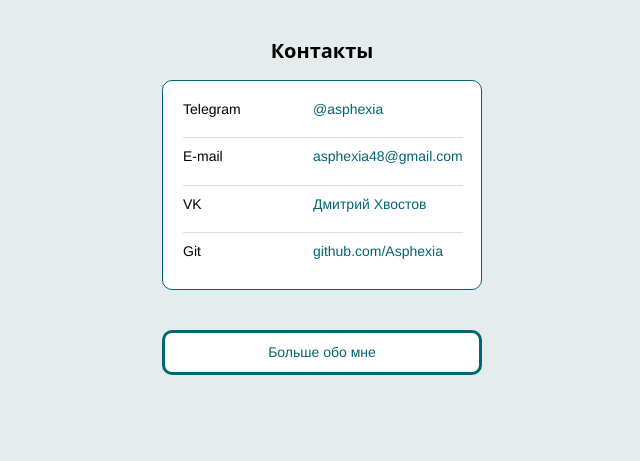
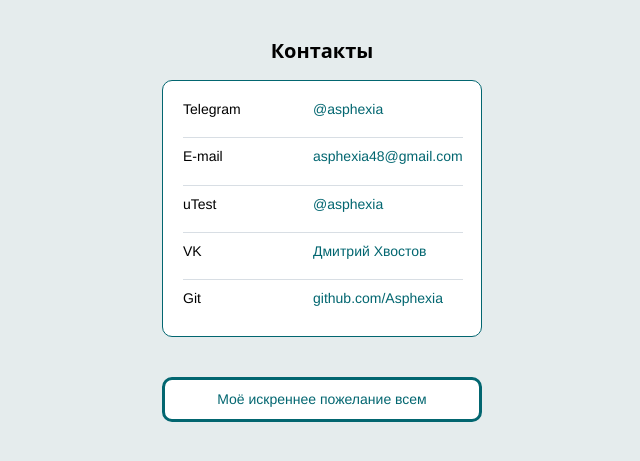
Before and after one commit to Asphexia/asphexia.github.io, a plain HTML site: page index.html in a window 1280 px wide. Shown: the part 463-924 px from the top of the page, without its empty margins (318-958 px from the left). Before the commit the page ends 878 px from the top, so only its background shows below. Drawn offline with Linux system fonts and the light colour scheme.

Commit message:
button_and_utest

```diff
--- a/index.html
+++ b/index.html
@@ -32,6 +32,12 @@
             >
           </li>
           <li class="links__link">
+            <p class="links__title">uTest</p>
+            <a class="links__link" href="https://www.utest.com/profile/asphexia/about"
+              >@asphexia</a
+            >
+          </li>
+          <li class="links__link">
             <p class="links__title">VK</p>
             <a class="links__link" href="http://vk.com/nickel48"
               >Дмитрий Хвостов</a
@@ -47,7 +53,7 @@
 
     </main>
     <footer>
-      <button type = "button" class="button-link" href=""> Больше обо мне </button>
+      <button type = "button" class="button-link" href=""> Моё искреннее пожелание всем </button>
     </footer>
     <script type="text/javascript" src="js.js"></script>
   </body>
--- a/js.js
+++ b/js.js
@@ -3,5 +3,5 @@ const button = document.querySelector('button');
 
 /* Тут на кнопку навешиваем обрабочик, который ждёт клика и тогда запустит логику */
 button.addEventListener('click', function() {
-	window.open('https://www.youtube.com/watch?v=dQw4w9WgXcQ')
+	window.open('https://www.youtube.com/watch?v=hEo1tUp8fOM')
 })
```
